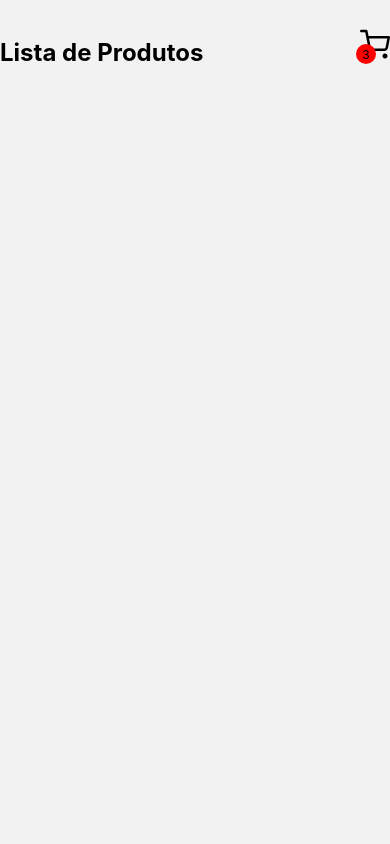
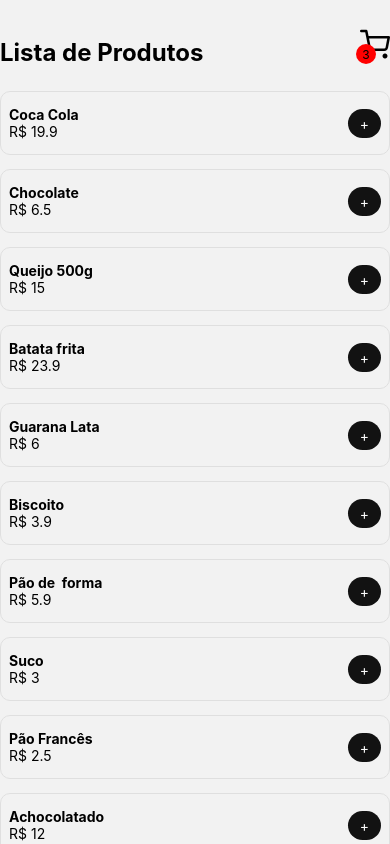
Before and after one commit to jvg87/products_cart, a React Native app: screen /Home in a window 390 px wide. Built offline with nearby package versions, Linux system fonts and the light colour scheme.

Commit message:
feat: creating products list

```diff
--- /dev/null
+++ b/src/components/Products/index.js
@@ -0,0 +1,45 @@
+import React from 'react';
+import { Text, View, StyleSheet, TouchableOpacity } from 'react-native';
+
+export default function Product({ data }) {
+  return (
+    <View style={styles.container}>
+      <View>
+        <Text style={styles.title}>{data.name}</Text>
+        <Text style={styles.price}>R$ {data.price}</Text>
+      </View>
+      <TouchableOpacity style={styles.buttonAdd}>
+        <Text style={styles.buttonText}>+</Text>
+      </TouchableOpacity>
+    </View>
+  )
+};
+
+const styles = StyleSheet.create({
+  container: {
+    borderWidth: 1,
+    borderColor: '#dfdfdf',
+    borderRadius: 10,
+    marginBottom: 14,
+    padding: 8,
+    paddingBottom: 14,
+    paddingTop: 14,
+    flexDirection: 'row',
+    alignItems: 'center',
+    justifyContent: 'space-between'
+  },
+  title: {
+    fontWeight: 'bold'
+  },
+  buttonAdd: {
+    paddingStart: 12,
+    paddingEnd: 12,
+    backgroundColor: '#121212',
+    paddingTop: 6,
+    paddingBottom: 6,
+    borderRadius: 50
+  },
+  buttonText: {
+    color: '#fcfcfc'
+  }
+})
--- a/src/pages/Home/index.js
+++ b/src/pages/Home/index.js
@@ -1,24 +1,84 @@
 import { useNavigation } from '@react-navigation/native';
-import React from 'react';
-import { StyleSheet, Text, View, SafeAreaView, TouchableOpacity } from 'react-native';
+import React, { useState } from 'react';
+import { StyleSheet, Text, View, SafeAreaView, TouchableOpacity, FlatList } from 'react-native';
 
 import { Feather } from '@expo/vector-icons'
 
+import Product from '../../components/Products';
+
 export default function Home() {
   const navigation = useNavigation();
+
+  const [products, setProducts] = useState([
+    {
+      id: '1',
+      name: 'Coca Cola',
+      price: 19.90
+    },
+    {
+      id: '2',
+      name: 'Chocolate',
+      price: 6.50
+    },
+    {
+      id: '3',
+      name: 'Queijo 500g',
+      price: 15
+    },
+    {
+      id: '4',
+      name: 'Batata frita',
+      price: 23.90
+    },
+    {
+      id: '5',
+      name: 'Guarana Lata',
+      price: 6.00
+    },
+    {
+      id: '6',
+      name: 'Biscoito',
+      price: 3.90
+    },
+    {
+      id: '7',
+      name: 'Pão de  forma',
+      price: 5.90
+    },
+    {
+      id: '8',
+      name: 'Suco',
+      price: 3
+    },
+    {
+      id: '9',
+      name: 'Pão Francês',
+      price: 2.50
+    },
+    {
+      id: '10',
+      name: 'Achocolatado',
+      price: 12
+    },
+  ]);
 
   return (
     <SafeAreaView style={styles.container}>
       <View style={styles.content}>
         <Text style={styles.title}>Lista de Produtos</Text>
-        <TouchableOpacity style={styles.cartButton}>
+        <TouchableOpacity style={styles.cartButton} onPress={() => navigation.navigate('Cart')}>
           <View style={styles.dot}>
             <Text style={styles.dotText}>3</Text>
           </View>
           <Feather name='shopping-cart' size={30} color='#000'/>
         </TouchableOpacity>
       </View>
-
+      <FlatList
+        style={styles.list}
+        data={products}
+        keyExtractor={(item) => String(item.id)}
+        renderItem={({item}) => <Product data={item}/>}
+      />
     </SafeAreaView>
   )
 }
```
